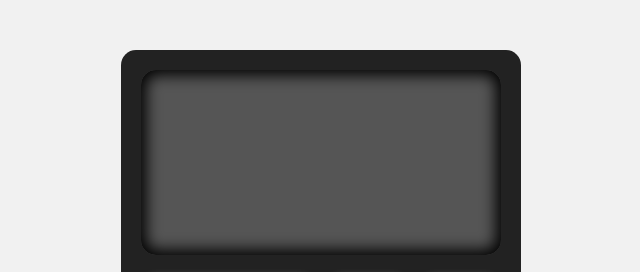
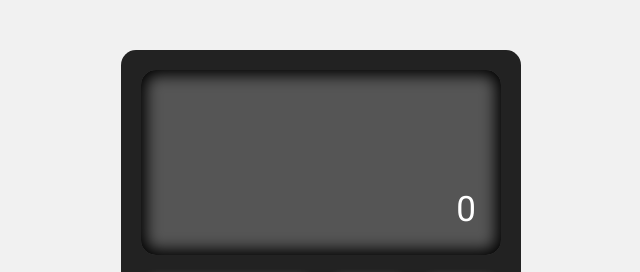
Before and after one commit to xerox0213/calculator, a website built with Vite: page index.html in a window 1280 px wide. Shown: the top 272 px of the page, 319-959 px from the left. Built offline with nearby package versions, Linux system fonts and the light colour scheme.

Commit message:
feat: valeur par défaut calculette

```diff
--- a/index.html
+++ b/index.html
@@ -13,7 +13,7 @@
 <body>
 <div id="app">
     <div id="screen">
-        <input type="text" readonly id="result" value=""/>
+        <input type="text" readonly id="result" value="0"/>
     </div>
     <button id="clear-entry" value="CE">CE</button>
     <button id="clear" value="C">C</button>
```
